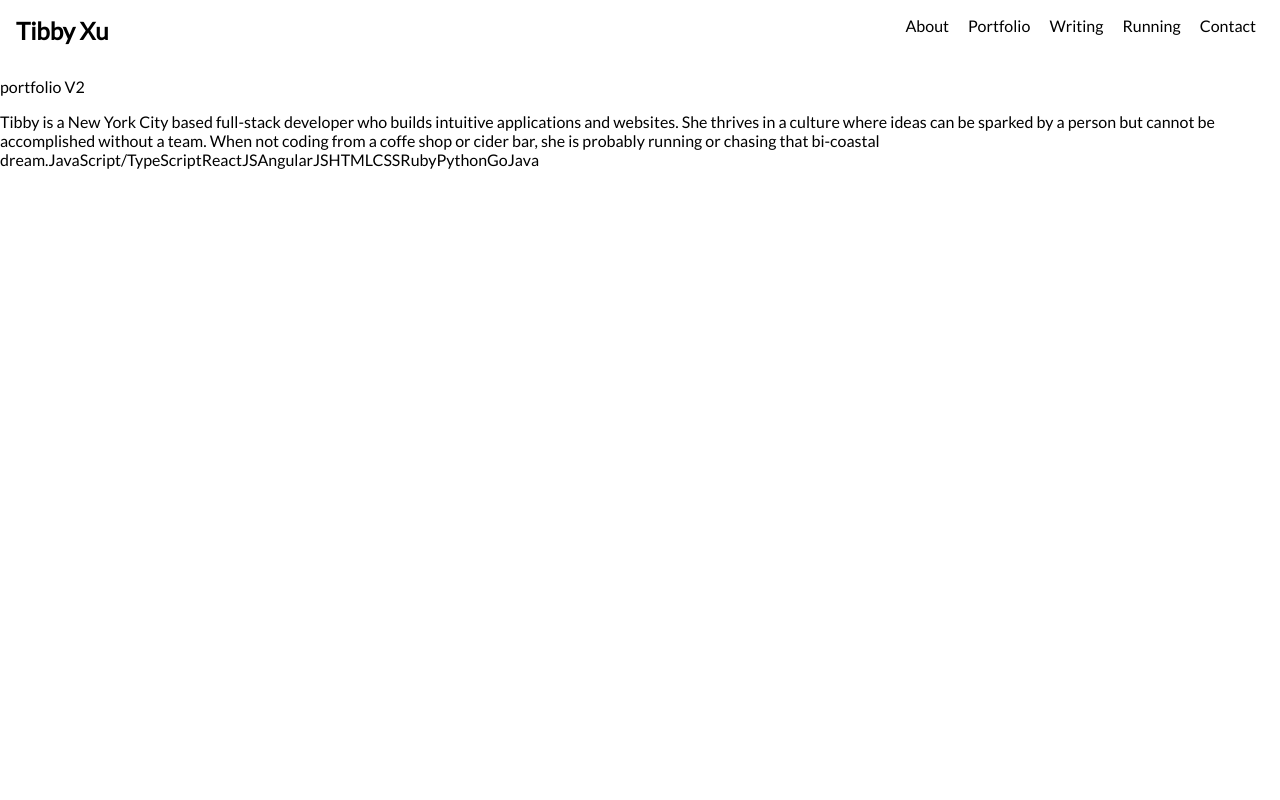
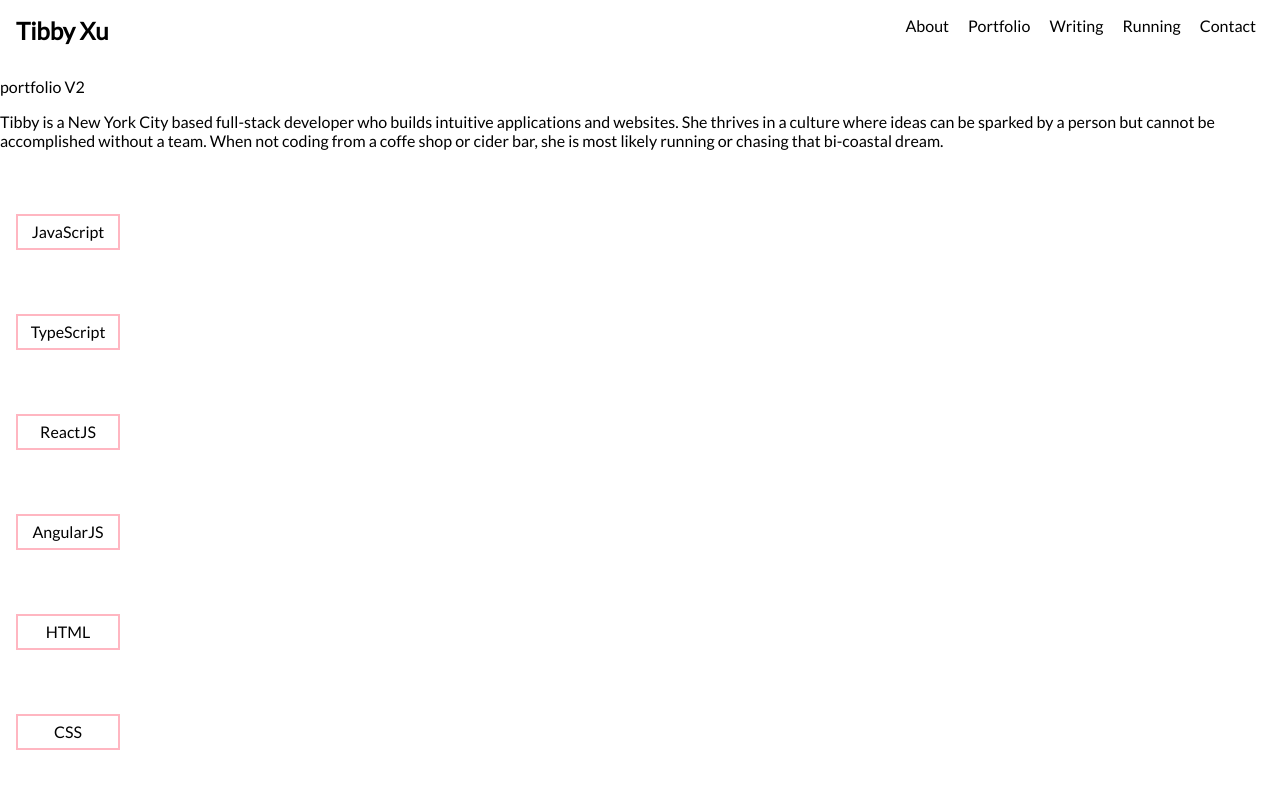
Before and after one commit to fallwall/she-run-freely, a React (Create React App) app: page /about in a window 1280 px wide. Shown: the top 800 px of the page. Built offline with nearby package versions, Linux system fonts and the light colour scheme.

Commit message:
bio.techstack.animation

```diff
--- a/src/data/about_data.json
+++ b/src/data/about_data.json
@@ -1,18 +1,19 @@
 {
   "bio": [
-    "Tibby is a New York City based full-stack developer who builds intuitive applications and websites. She thrives in a culture where ideas can be sparked by a person but cannot be accomplished without a team. When not coding from a coffe shop or cider bar, she is probably running or chasing that bi-coastal dream."
+    "Tibby is a New York City based full-stack developer who builds intuitive applications and websites. She thrives in a culture where ideas can be sparked by a person but cannot be accomplished without a team. When not coding from a coffe shop or cider bar, she is most likely running or chasing that bi-coastal dream."
   ],
   "frontStack": [
-    "JavaScript/TypeScript",
-    "ReactJS",
-    "AngularJS",
-    "HTML",
-    "CSS"
+    ["JavaScript"],
+    ["TypeScript"],
+    ["ReactJS"],
+    ["AngularJS"],
+    ["HTML"],
+    ["CSS"]
   ],
   "backStack": [
-    "Ruby",
-    "Python",
-    "Go",
-    "Java"
+    ["Ruby"],
+    ["Python"],
+    ["Go"],
+    ["Java"]
   ]
 }
--- a/src/pages/About.jsx
+++ b/src/pages/About.jsx
@@ -1,12 +1,21 @@
 import React from 'react';
 import data from '../data/about_data.json';
+import './about.css';
 
-const About=()=> {
+const About = () => {
   return (
-    <div>
-      {data.bio}
-      {data.frontStack}
-      {data.backStack}
+    <div className="bio">
+      <div className="bio-wrapper">
+        <p>{data.bio}</p>
+      </div>
+      <div className="tech-stack-wrapper">
+        <div className="tech-stack-front-wrapper">
+          {data.frontStack.map(i => <div className="tech-stack tech-stack-front" key={i}>{i}</div>)}
+        </div>
+        <div className="tech-stack-back-wrapper">
+          {data.backStack.map(i => <div className="tech-stack tech-stack-back" key={i}>{i}</div>)}
+        </div>
+      </div>
     </div>
   )
 }
--- /dev/null
+++ b/src/pages/about.css
@@ -0,0 +1,20 @@
+.tech-stack {
+  margin: 4em 1em;
+  width: 100px;
+  height: 2em;
+  border: 2px solid lightpink;
+  line-height: 2em;
+  text-align: center;
+  -webkit-transition: 1s ease-in-out;
+  -moz-transition: 1s ease-in-out;
+  -o-transition: 1s ease-in-out;
+  transition: 1s ease-in-out;
+}
+
+.tech-stack:hover {
+  -webkit-transform: rotate(30deg);
+  -moz-transform: rotate(30deg);
+  -o-transform: rotate(30deg);
+  -ms-transform: rotate(30deg);
+  transform: rotate(30deg);
+}
```
